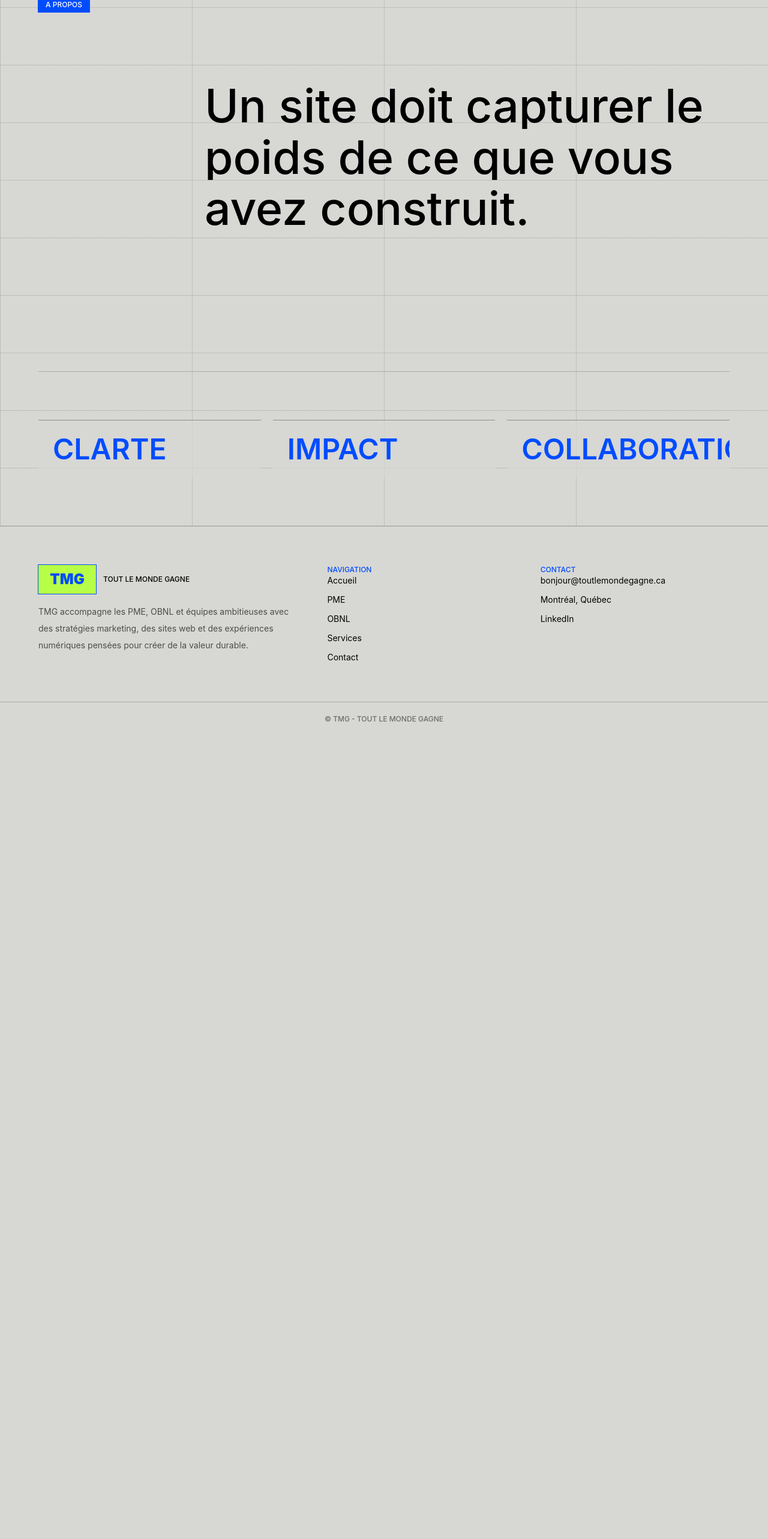
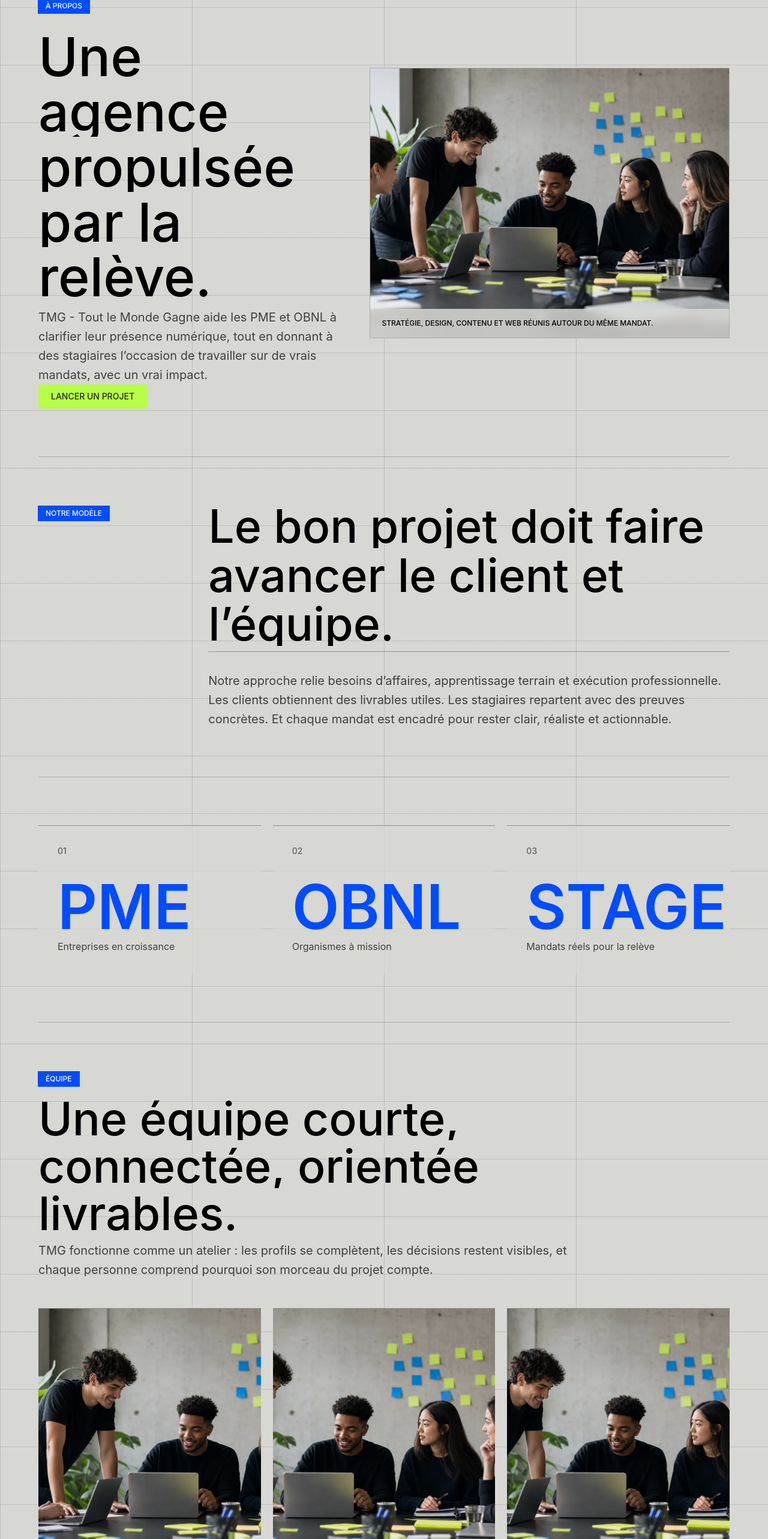
Before and after one commit to ToutLeMondeGagne/tmg-website, a React (Vite) app: page /a-propos in a window 1280 px wide. Shown: the part 180-2746 px from the top of the page at 60% size. Before the commit the page ends 1407 px from the top, so only its background shows below. Built offline with nearby package versions, Linux system fonts and the light colour scheme; no server answers.

Commit message:
feat: enrichir la page a propos
- ajoute un bouton vers la page a propos dans la section About de l'accueil

- remplace la page a propos minimale par une page complete sur TMG, le modele et l'equipe

- ajoute une photo d'equipe optimisee en WebP et des recadrages pour les roles

```diff
--- a/src/pages/About.jsx
+++ b/src/pages/About.jsx
@@ -1,31 +1,220 @@
 import { PageContainer } from '../components/layout'
-import { AnimatedSection, AnimatedText, Card, SectionLabel } from '../components/ui'
+import {
+  AnimatedSection,
+  AnimatedText,
+  Button,
+  Card,
+  SectionLabel,
+} from '../components/ui'
+import teamStudioImage from '../assets/images/tmg-team-studio.webp'
+
+const proofPoints = [
+  {
+    value: 'PME',
+    label: 'Entreprises en croissance',
+  },
+  {
+    value: 'OBNL',
+    label: 'Organismes à mission',
+  },
+  {
+    value: 'Stage',
+    label: 'Mandats réels pour la relève',
+  },
+]
+
+const values = [
+  {
+    title: 'Clarte',
+    text: 'On transforme les idées floues en priorités, messages et interfaces faciles à comprendre.',
+  },
+  {
+    title: 'Impact',
+    text: 'Chaque livrable doit aider une vraie organisation à être mieux vue, mieux comprise et mieux choisie.',
+  },
+  {
+    title: 'Transmission',
+    text: 'On construit avec la relève, mais chaque production reste supervisée, structurée et livrable.',
+  },
+]
+
+const teamRoles = [
+  {
+    title: 'Stratégie & relation client',
+    text: 'On cadre les objectifs, les contraintes, le ton et les priorités avant de produire.',
+    position: '35% 45%',
+  },
+  {
+    title: 'Design & contenu',
+    text: 'On transforme l’offre en pages claires, parcours lisibles et messages utiles.',
+    position: '64% 42%',
+  },
+  {
+    title: 'Web & performance',
+    text: 'On développe, teste, optimise et remet un site que le client peut vraiment utiliser.',
+    position: '50% 55%',
+  },
+]
 
 export default function About() {
   return (
     <main>
       <PageContainer>
-        <section className="grid min-h-[calc(100svh-6rem)] gap-8 border-b border-black/20 py-20 text-left lg:grid-cols-[0.28fr_1fr] lg:items-center">
-          <SectionLabel>A propos</SectionLabel>
-          <AnimatedText
-            as="h1"
-            split="words"
-            className="max-w-6xl text-[clamp(3rem,6vw,6.5rem)] font-medium leading-[0.98] tracking-normal text-black"
-          >
-            Un site doit capturer le poids de ce que vous avez construit.
-          </AnimatedText>
+        <section className="grid min-h-[calc(100svh-6rem)] gap-10 border-b border-black/20 py-20 text-left lg:grid-cols-[0.46fr_0.54fr] lg:items-center">
+          <div className="space-y-8">
+            <SectionLabel>À propos</SectionLabel>
+            <AnimatedText
+              as="h1"
+              split="words"
+              className="max-w-6xl text-[clamp(3.2rem,7vw,8rem)] font-medium leading-[0.92] tracking-normal text-black"
+            >
+              Une agence propulsée par la relève.
+            </AnimatedText>
+            <AnimatedText
+              as="p"
+              delay={0.14}
+              className="max-w-2xl text-xl leading-8 text-black/70"
+            >
+              TMG - Tout le Monde Gagne aide les PME et OBNL à clarifier leur
+              présence numérique, tout en donnant à des stagiaires l’occasion de
+              travailler sur de vrais mandats, avec un vrai impact.
+            </AnimatedText>
+            <Button href="/contact" variant="secondary">
+              Lancer un projet
+            </Button>
+          </div>
+
+          <AnimatedSection delay={0.12}>
+            <figure className="relative overflow-hidden border border-black/20 bg-[var(--card)]">
+              <img
+                src={teamStudioImage}
+                alt="Équipe TMG en atelier de stratégie autour d'un projet web"
+                className="aspect-[4/3] w-full object-cover grayscale-[10%]"
+              />
+              <figcaption className="absolute bottom-0 left-0 right-0 bg-[var(--bg)]/85 px-5 py-4 text-xs font-medium uppercase text-black backdrop-blur">
+                Stratégie, design, contenu et web réunis autour du même mandat.
+              </figcaption>
+            </figure>
+          </AnimatedSection>
         </section>
 
-        <section className="grid gap-5 py-20 md:grid-cols-3">
-          {['Clarte', 'Impact', 'Collaboration'].map((value, index) => (
-            <AnimatedSection key={value} delay={index * 0.08}>
-              <Card className="text-left text-black">
-                <h2 className="text-5xl font-semibold uppercase leading-none tracking-normal text-[var(--blue)]">
-                  {value}
+        <section className="grid gap-10 border-b border-black/20 py-20 text-left lg:grid-cols-[0.28fr_1fr]">
+          <div>
+            <SectionLabel>Notre modèle</SectionLabel>
+          </div>
+          <div className="space-y-8">
+            <AnimatedText
+              as="h2"
+              split="words"
+              className="max-w-5xl text-[clamp(2.8rem,6vw,6.6rem)] font-medium leading-[0.94] tracking-normal text-black"
+            >
+              Le bon projet doit faire avancer le client et l’équipe.
+            </AnimatedText>
+            <AnimatedText
+              as="p"
+              delay={0.12}
+              className="max-w-4xl border-t border-black/30 pt-8 text-xl leading-8 text-black/70"
+            >
+              Notre approche relie besoins d’affaires, apprentissage terrain et
+              exécution professionnelle. Les clients obtiennent des livrables
+              utiles. Les stagiaires repartent avec des preuves concrètes. Et
+              chaque mandat est encadré pour rester clair, réaliste et actionnable.
+            </AnimatedText>
+          </div>
+        </section>
+
+        <section className="grid gap-5 border-b border-black/20 py-20 md:grid-cols-3">
+          {proofPoints.map((item, index) => (
+            <AnimatedSection key={item.value} delay={index * 0.08}>
+              <Card className="min-h-48 text-left text-black" padding="p-8">
+                <span className="mb-8 block text-sm font-medium uppercase text-black/55">
+                  0{index + 1}
+                </span>
+                <h2 className="text-[clamp(3.4rem,8vw,6.5rem)] font-semibold uppercase leading-none tracking-normal text-[var(--blue)]">
+                  {item.value}
                 </h2>
+                <p className="mt-5 text-base leading-7 text-black/70">
+                  {item.label}
+                </p>
               </Card>
             </AnimatedSection>
           ))}
+        </section>
+
+        <section className="border-b border-black/20 py-20 text-left">
+          <div className="mb-12 max-w-4xl space-y-5">
+            <SectionLabel>Équipe</SectionLabel>
+            <AnimatedText
+              as="h2"
+              split="words"
+              className="text-[clamp(2.8rem,6vw,6.5rem)] font-medium leading-[0.92] tracking-normal text-black"
+            >
+              Une équipe courte, connectée, orientée livrables.
+            </AnimatedText>
+            <AnimatedText as="p" delay={0.12} className="text-xl leading-8 text-black/70">
+              TMG fonctionne comme un atelier : les profils se complètent, les
+              décisions restent visibles, et chaque personne comprend pourquoi
+              son morceau du projet compte.
+            </AnimatedText>
+          </div>
+
+          <div className="grid gap-5 md:grid-cols-3">
+            {teamRoles.map((member, index) => (
+              <AnimatedSection key={member.title} delay={index * 0.08}>
+                <Card className="text-left text-black" padding="p-0">
+                  <img
+                    src={teamStudioImage}
+                    alt={`${member.title} chez TMG`}
+                    className="aspect-[4/5] w-full object-cover"
+                    style={{ objectPosition: member.position }}
+                  />
+                  <div className="p-6">
+                    <span className="mb-4 block text-sm font-medium uppercase text-[var(--blue)]">
+                      Rôle 0{index + 1}
+                    </span>
+                    <h3 className="text-3xl font-semibold leading-none text-black">
+                      {member.title}
+                    </h3>
+                    <p className="mt-5 text-base leading-7 text-black/70">
+                      {member.text}
+                    </p>
+                  </div>
+                </Card>
+              </AnimatedSection>
+            ))}
+          </div>
+        </section>
+
+        <section className="grid gap-5 border-b border-black/20 py-20 md:grid-cols-3">
+          {values.map((value, index) => (
+            <AnimatedSection key={value.title} delay={index * 0.08}>
+              <Card className="min-h-72 text-left text-black" padding="p-8">
+                <h2 className="text-5xl font-semibold uppercase leading-none tracking-normal text-[var(--blue)]">
+                  {value.title}
+                </h2>
+                <p className="mt-8 text-base leading-7 text-black/70">
+                  {value.text}
+                </p>
+              </Card>
+            </AnimatedSection>
+          ))}
+        </section>
+
+        <section className="grid gap-8 py-20 text-left lg:grid-cols-[0.6fr_0.4fr] lg:items-end">
+          <AnimatedText
+            as="h2"
+            split="words"
+            className="max-w-4xl text-[clamp(2.8rem,6vw,6.5rem)] font-medium leading-[0.92] tracking-normal text-black"
+          >
+            Tout le monde gagne quand le travail devient concret.
+          </AnimatedText>
+          <div className="space-y-6">
+            <AnimatedText as="p" delay={0.12} className="text-xl leading-8 text-black/70">
+              Vous arrivez avec un besoin. On repart avec une direction, une
+              équipe, un plan et des livrables qui peuvent être utilisés.
+            </AnimatedText>
+            <Button href="/contact">Parler à TMG</Button>
+          </div>
         </section>
       </PageContainer>
     </main>
--- a/src/pages/Home.jsx
+++ b/src/pages/Home.jsx
@@ -15,7 +15,7 @@ const highlights = [
   },
   {
     title: 'Marketing',
-    text: 'Des campagnes simples a comprendre, solides a mesurer et faciles a ajuster.',
+    text: 'Des campagnes simples à comprendre, solides à mesurer et faciles à ajuster.',
   },
   {
     title: 'Systemes',
@@ -43,8 +43,8 @@ export default function Home() {
                 delay={0.18}
                 className="max-w-md text-xl leading-7 text-black/75"
               >
-                On construit des sites et systemes marketing pour les equipes qui
-                veulent etre vues, comprises et choisies.
+                On construit des sites et systèmes marketing pour les équipes qui
+                veulent être vues, comprises et choisies.
               </AnimatedText>
               <div className="flex flex-col gap-2 sm:flex-row sm:flex-wrap">
                 <Button href="/contact" className="w-full sm:w-auto">
@@ -83,8 +83,13 @@ export default function Home() {
               className="max-w-3xl border-t border-black/30 pt-8 text-xl leading-8 text-black/70"
             >
               TMG cartographie votre offre, clarifie votre message et transforme
-              votre presence web en experience qui eduque, rassure et convertit.
+              votre présence web en expérience qui éduque, rassure et convertit.
             </AnimatedText>
+            <AnimatedSection delay={0.18}>
+              <Button href="/a-propos" variant="outline">
+                Découvrir TMG ↗
+              </Button>
+            </AnimatedSection>
           </div>
         </section>
 
```
Also changed, not shown: src/assets/images/tmg-team-studio.webp (added).
